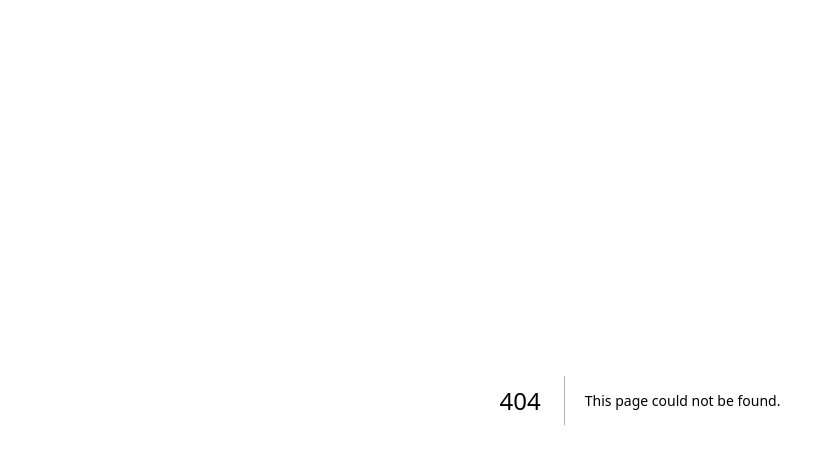
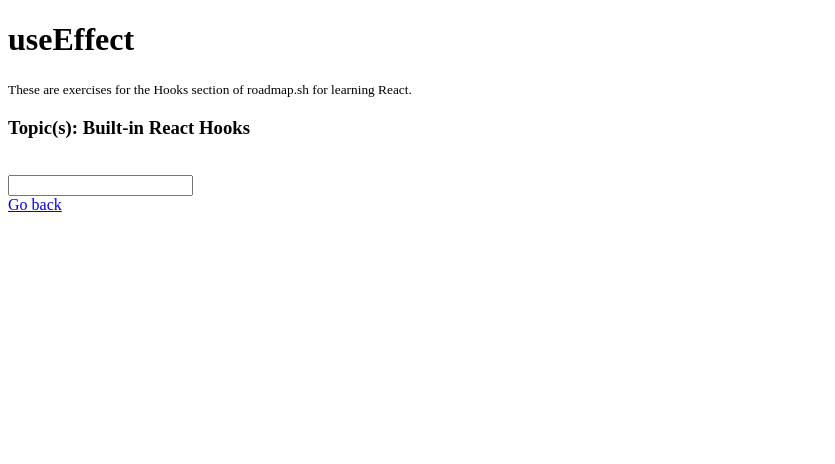
Before and after one commit to angelamcosta/react-dev-roadmap, a Next.js app in the folder 02 - hooks/: page /basic-hooks/useeffect in a window 1280 px wide. Before the commit this address had no page. Shown: the top 464 px of the page, without its empty margins (0-835 px from the left). Built offline with nearby package versions, Linux system fonts and the light colour scheme.

Commit message:
✨ add `basic hooks` exercises

```diff
--- /dev/null
+++ b/02 - hooks/pages/basic-hooks/useeffect.tsx
@@ -0,0 +1,39 @@
+import { useEffect, useState } from "react";
+import { Input } from "@/components/Input";
+import { hoc } from "@/components/Template";
+
+const Template = hoc(Input);
+
+export default function UseEffect() {
+    const [text, setText] = useState("");
+    const [typing, setTyping] = useState(false);
+
+    useEffect(() => {
+        if (text != "") {
+            setTyping(true);
+
+            const timeoutId = setTimeout(() => {
+                setTyping(false);
+            }, 1000);
+
+            return () => clearTimeout(timeoutId);
+        }
+    }, [text]);
+
+    return (
+        <>
+            <p>{text}</p>
+            {typing && <small>User is typing...</small>}
+            <Template
+                type='text'
+                value={text}
+                onChange={(e) => setText(e.currentTarget.value)}
+                title='useEffect'
+                topics='Built-in React Hooks'
+                subtitle={
+                    "These are exercises for the Hooks section of roadmap.sh for learning React."
+                }
+            />
+        </>
+    );
+}
--- /dev/null
+++ b/02 - hooks/pages/common-hooks/useref.tsx
@@ -0,0 +1,2 @@
+import { hoc } from "@/components/Template";
+import { useRef } from "react";
```
